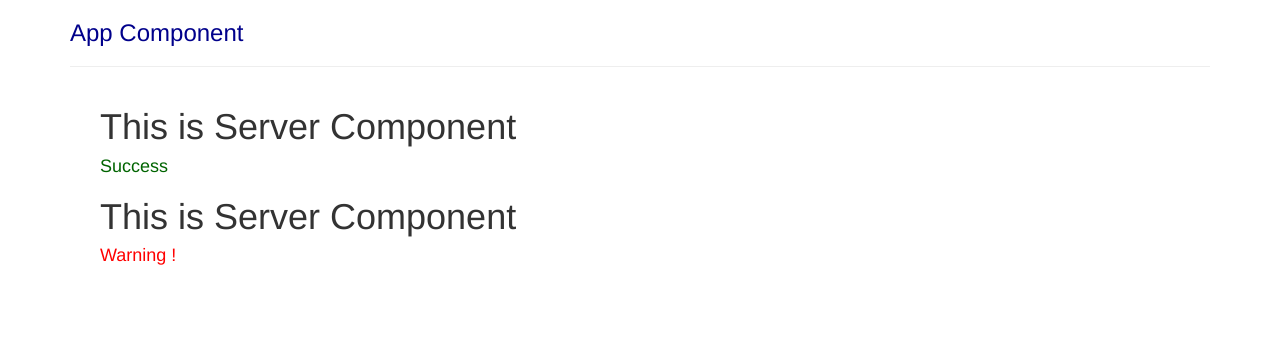
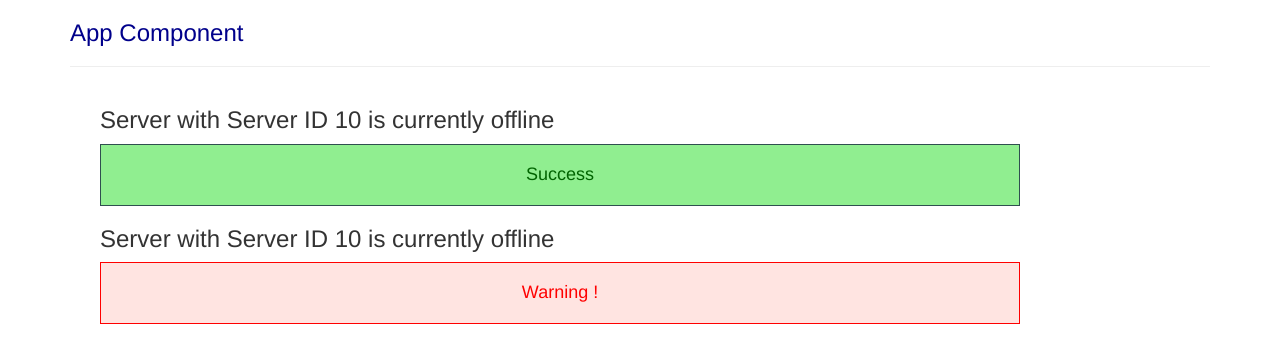
Before and after one commit to Brutalvik/recipe-app, an Angular app: page / in a window 1280 px wide. Shown: the top 362 px of the page. Built offline with nearby package versions, Linux system fonts and the light colour scheme.

Commit message:
Data Binding - String Interpolation

```diff
--- a/src/app/server/server.component.html
+++ b/src/app/server/server.component.html
@@ -1 +1 @@
-<h1>This is Server Component</h1>
+<h3>{{ 'Server' }} with Server ID {{ serverId }} is currently {{ getServerStatus() }}</h3>
--- a/src/app/server/server.component.ts
+++ b/src/app/server/server.component.ts
@@ -6,5 +6,10 @@ import {Component} from '@angular/core';
 })
 
 export class ServerComponent {
+  serverId = 10;
+  serverStatus = 'offline';
 
+  getServerStatus() {
+    return this.serverStatus;
+  }
 }
--- a/src/app/success-alert/success-alert.component.css
+++ b/src/app/success-alert/success-alert.component.css
@@ -1,3 +1,7 @@
 h4{
+  text-align: center;
+  background-color: lightgreen;
   color: darkgreen;
+  border: 1px solid darkslategrey;
+  padding: 20px;
 }
--- a/src/app/warning-alert/warning-alert.component.css
+++ b/src/app/warning-alert/warning-alert.component.css
@@ -1,3 +1,7 @@
 h4{
+  text-align: center;
+  background-color: mistyrose;
   color: red;
+  border: 1px solid red;
+  padding: 20px;
 }
```
